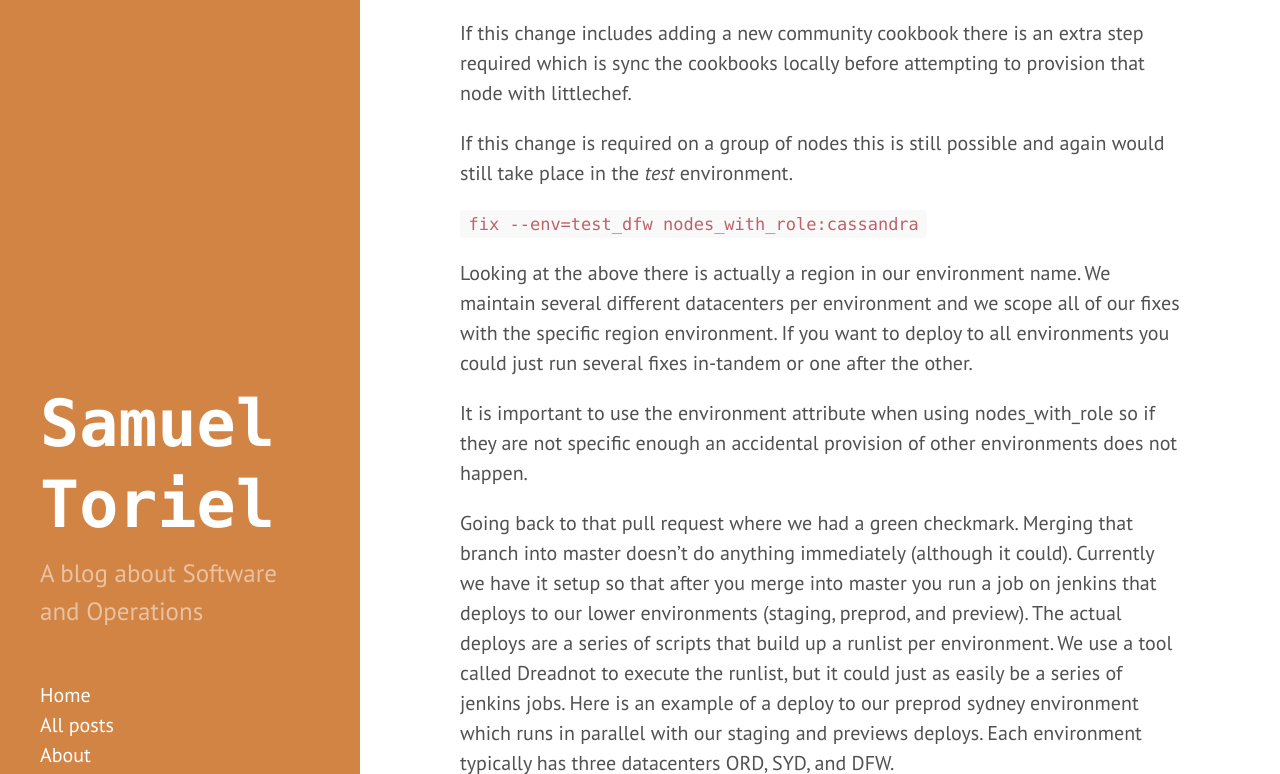
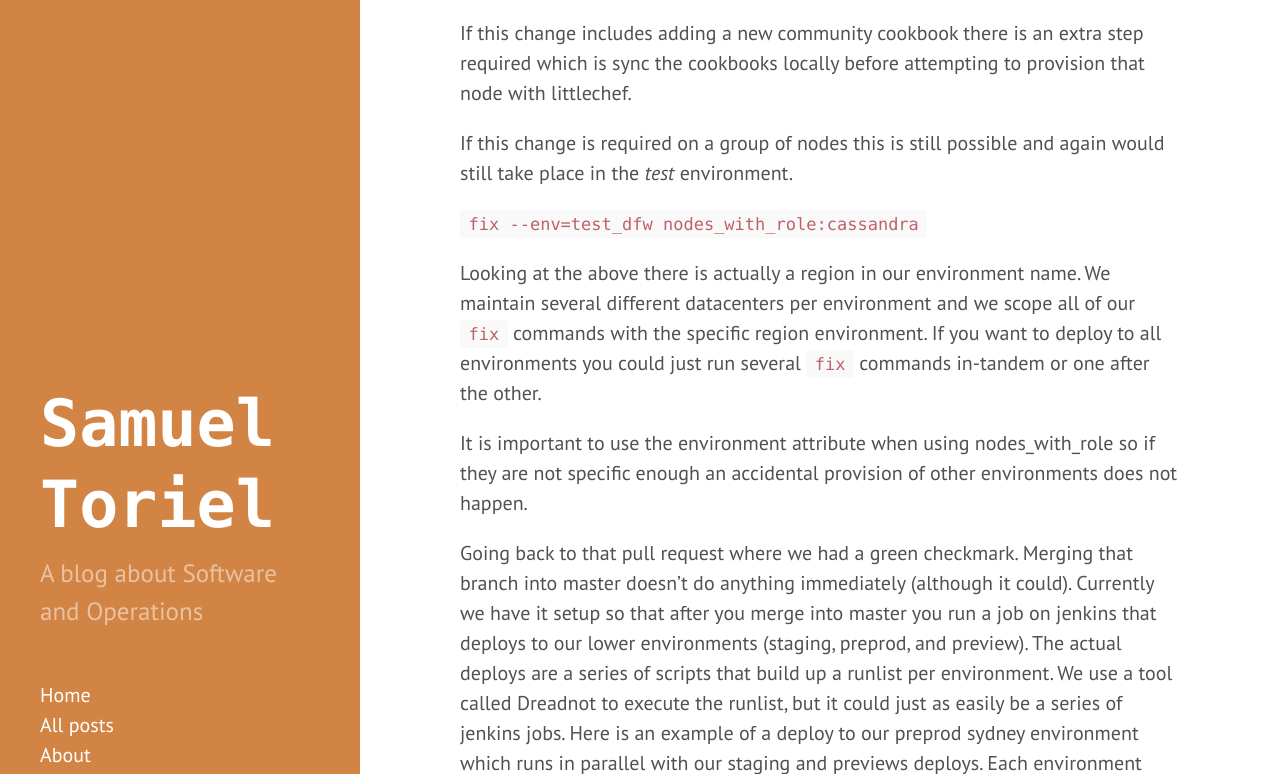
Before and after one commit to riltsken/riltsken.github.io, a Jekyll site: the page built from _posts/2014-11-21-team-workflow-using-littlechef-to-manage-infrastructure.markdown, in a window 1280 px wide and 900 px high, scrolled down 1322 px, cut to the strip 0-774 px from the top of the window. Built offline with Jekyll 4.4.1, drawn with Linux system fonts in a browser that asks for light colours; nearby versions of some CDN libraries; Markdown is read by kramdown in place of the engine named in the settings; comment, search, counter and statistics services are not loaded.

Commit message:
fixes to `fix`

```diff
--- a/_posts/2014-11-21-team-workflow-using-littlechef-to-manage-infrastructure.markdown
+++ b/_posts/2014-11-21-team-workflow-using-littlechef-to-manage-infrastructure.markdown
@@ -36,7 +36,7 @@ If this change is required on a group of nodes this is still possible and again
 
 `fix --env=test_dfw nodes_with_role:cassandra`
 
-Looking at the above there is actually a region in our environment name. We maintain several different datacenters per environment and we scope all of our fixes with the specific region environment. If you want to deploy to all environments you could just run several fixes in-tandem or one after the other.
+Looking at the above there is actually a region in our environment name. We maintain several different datacenters per environment and we scope all of our `fix` commands with the specific region environment. If you want to deploy to all environments you could just run several `fix` commands in-tandem or one after the other.
 
 It is important to use the environment attribute when using nodes_with_role so if they are not specific enough an accidental provision of other environments does not happen.
 
```
